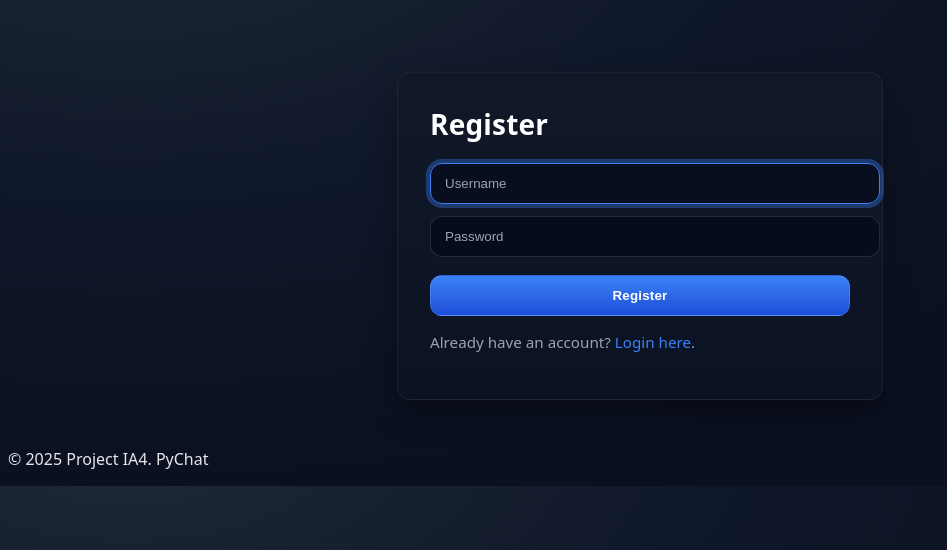
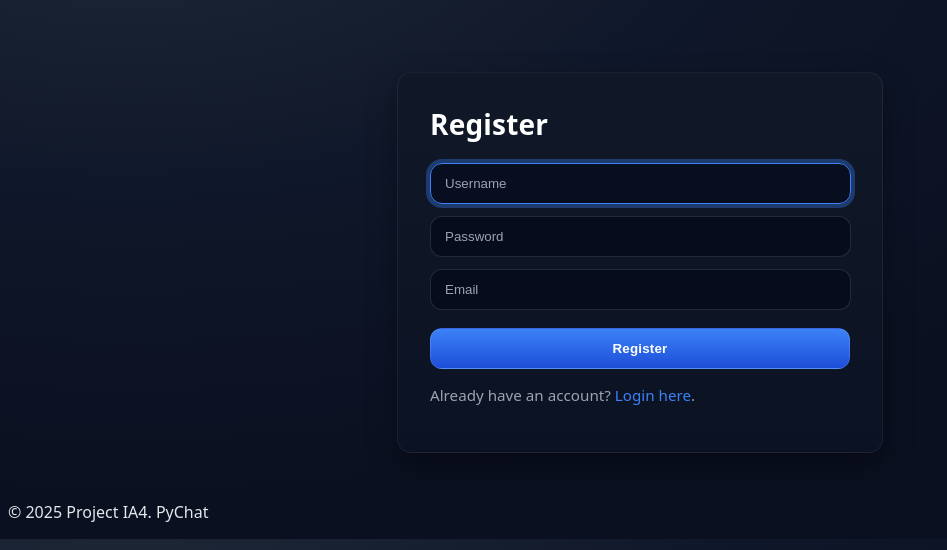
Before and after one commit to lucasserban/PyChat, a Flask app: page /register in a window 1280 px wide. Shown: the part 52-602 px from the top of the page, without its empty margins (0-947 px from the left). Run offline with Flask 3, Linux system fonts and the light colour scheme.

Commit message:
Add email on register

```diff
--- a/app.py
+++ b/app.py
@@ -13,12 +13,17 @@ USERS_FILE = 'users.json'
 def load_users():
     if os.path.exists(USERS_FILE):
         with open(USERS_FILE, 'r') as f:
-            return json.load(f)
+            data = json.load(f)
+            # Normalize older format where value was password string -> convert to dict
+            for uname, val in list(data.items()):
+                if isinstance(val, str):
+                    data[uname] = {'password': val, 'email': ''}
+            return data
     return {}
 
 def save_users(users):
     with open(USERS_FILE, 'w') as f:
-        json.dump(users, f)
+        json.dump(users, f, indent=2)
 
 users = load_users()
 
@@ -38,24 +43,28 @@ def index():
 @app.route('/login', methods=['GET', 'POST'])
 def login():
     if request.method == 'POST':
-        username = request.form['username']
-        password = request.form['password']
-        if username in users and users[username] == password:
-            session['username'] = username
-            return redirect(url_for('index'))
-        else:
-            flash('Invalid username or password')
+        username = request.form.get('username', '').strip()
+        password = request.form.get('password', '')
+        if username in users:
+            user = users[username]
+            if user.get('password') == password:
+                session['username'] = username
+                return redirect(url_for('index'))
+        flash('Invalid username or password')
     return render_template('login.html')
 
 @app.route('/register', methods=['GET', 'POST'])
 def register():
     if request.method == 'POST':
-        username = request.form['username']
-        password = request.form['password']
-        if username in users:
+        username = request.form.get('username', '').strip()
+        password = request.form.get('password', '')
+        email = request.form.get('email', '').strip()
+        if not email:
+            flash('Email is required')
+        elif username in users:
             flash('Username already exists')
         else:
-            users[username] = password
+            users[username] = {'password': password, 'email': email}
             save_users(users)
             flash('Registration successful. Please log in.')
             return redirect(url_for('login'))
--- a/static/css/login.css
+++ b/static/css/login.css
@@ -45,7 +45,7 @@ body {
 .login-container input[type="text"],
 .login-container input[type="password"] {
     appearance: none;
-    width: 100%;
+    width: 91%;
     padding: 12px 14px;
     border-radius: 12px;
     border: 1px solid rgba(255,255,255,0.12);
@@ -113,8 +113,8 @@ body {
     padding: 10px 12px;
     border-radius: 10px;
     margin-top: 8px;
-    background: rgba(239, 68, 68, 0.12);
-    border: 1px solid rgba(239, 68, 68, 0.25);
+    background: rgba(239, 22, 22, 0.25);
+    border: 1px solid rgba(239, 22, 22, 0.25);
     color: #fecaca;
 }
 
--- a/static/css/register.css
+++ b/static/css/register.css
@@ -47,9 +47,10 @@ body {
 }
 
 .register-container input[type="text"],
+.register-container input[type="email"],
 .register-container input[type="password"] {
 	appearance: none;
-	width: 100%;
+	width: 93%;
 	padding: 12px 14px;
 	border-radius: 12px;
 	border: 1px solid rgba(255,255,255,0.12);
@@ -117,7 +118,7 @@ body {
 	padding: 10px 12px;
 	border-radius: 10px;
 	margin-top: 8px;
-	background: rgba(239, 68, 68, 0.12);
+	background: rgba(239, 68, 68, 0.25);
 	border: 1px solid rgba(239, 68, 68, 0.25);
 	color: #fecaca; /* red-200 */
 }
--- a/templates/register.html
+++ b/templates/register.html
@@ -5,9 +5,10 @@
 <div class="register-container">
     <h1>Register</h1>
     <form method="POST">
-        <input type="text" name="username" placeholder="Username" required autofocus>
+        <input type="text" name="username" placeholder="Username" required autofocus value="{{ request.form.get('username', '') }}">
         <input type="password" name="password" placeholder="Password" required>
-        <button type="submit">Register</button>
+        <input type="email" name="email" placeholder="Email" required value="{{ request.form.get('email', '') }}">
+    <button type="submit">Register</button>
     </form>
     <p>Already have an account? <a href="{{ url_for('login') }}">Login here</a>.</p>
     {% with messages = get_flashed_messages() %}
--- a/users.json
+++ b/users.json
@@ -1 +1,30 @@
-{"Leonard": "1234", "luchi": "123"}
+{
+  "Leonard": {
+    "password": "1234",
+    "email": ""
+  },
+  "luchi": {
+    "password": "123",
+    "email": ""
+  },
+  "Muie": {
+    "password": "wow",
+    "email": "leonard2005@sugi.com"
+  },
+  "Www": {
+    "password": "www",
+    "email": "ww@gmail.com"
+  },
+  "www": {
+    "password": "222",
+    "email": "w222wa@gmai.com"
+  },
+  "wwww": {
+    "password": "wwww",
+    "email": "www@s"
+  },
+  "leo": {
+    "password": "leo",
+    "email": "leonardneacsa2005@gmail.com"
+  }
+}
```
